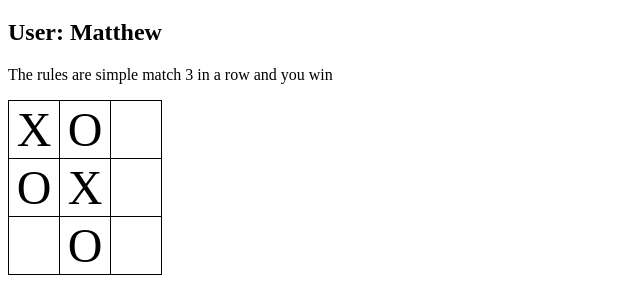
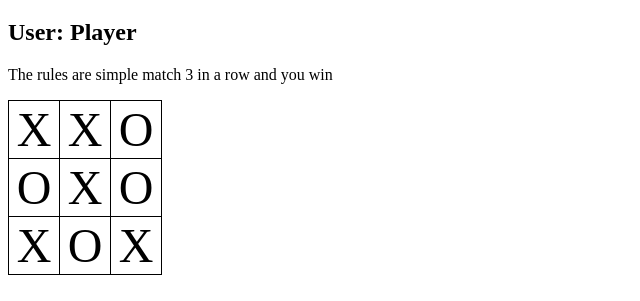
Before and after one commit to mtiller/tic-tac-toe-app, a website: page index.html in a window 1280 px wide. Shown: the part 61-362 px from the top of the page, without its empty margins (0-640 px from the left). Drawn offline with nearby package versions, Linux system fonts and the light colour scheme.

Commit message:
Array board rendered

```diff
--- a/index.html
+++ b/index.html
@@ -12,21 +12,9 @@
 	  <h2>User: {{game.user}}</h2>
 	  <p>The rules are simple match {{ 1+2 }} in a row and you win</p>
 	  <table>
-		<tr>
-		  <td>X</td>
-  		  <td>O</td>
-  		  <td>&nbsp;</td>
-		</tr>
-		<tr>
-		  <td>O</td>
-		  <td>X</td>
-		  <td>&nbsp;</td>
-		</tr>
-		<tr>
-  		  <td> </td>
-  		  <td>O</td>
-  		  <td>&nbsp;</td>
-		</tr>
+      <tr ng-repeat="row in game.board track by $index">
+        <td ng-repeat="column in row track by $index"> {{column}}</td>
+      </tr>
 	  </table>
 	</div>
   </body>
--- a/ttt.js
+++ b/ttt.js
@@ -3,5 +3,9 @@ console.log("When you loaded this page, you ran something too!")
 var ttt = angular.module("TTT", []);
 
 ttt.controller("GameCtrl", ["$scope", function($scope) {
-	this.user = "Matthew";
+	this.user = "Player";
+	var Leftcolumn=["X","X","O"]
+	var Centercolumn=["O","X","O"]
+	var rightcolumn=["X","O","X"]
+	this.board=[Leftcolumn, Centercolumn, rightcolumn]
 }]);
```
